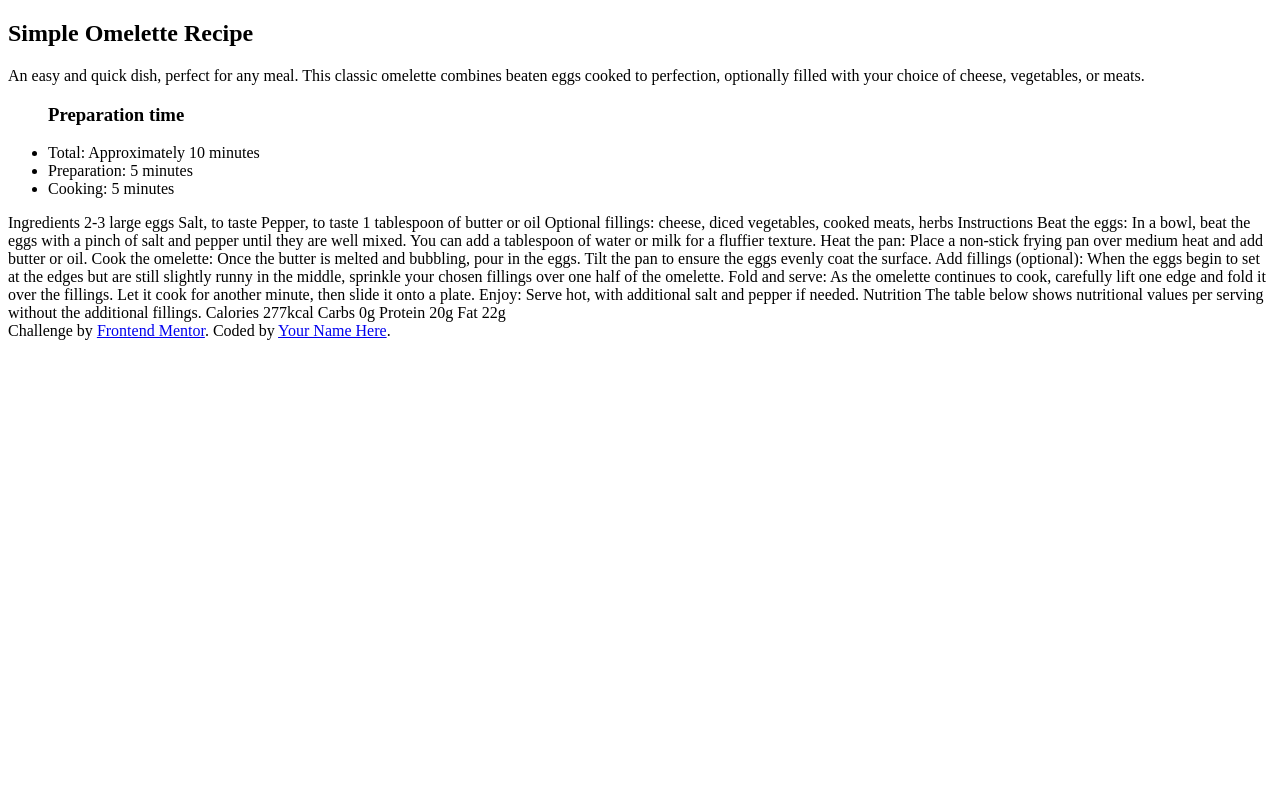
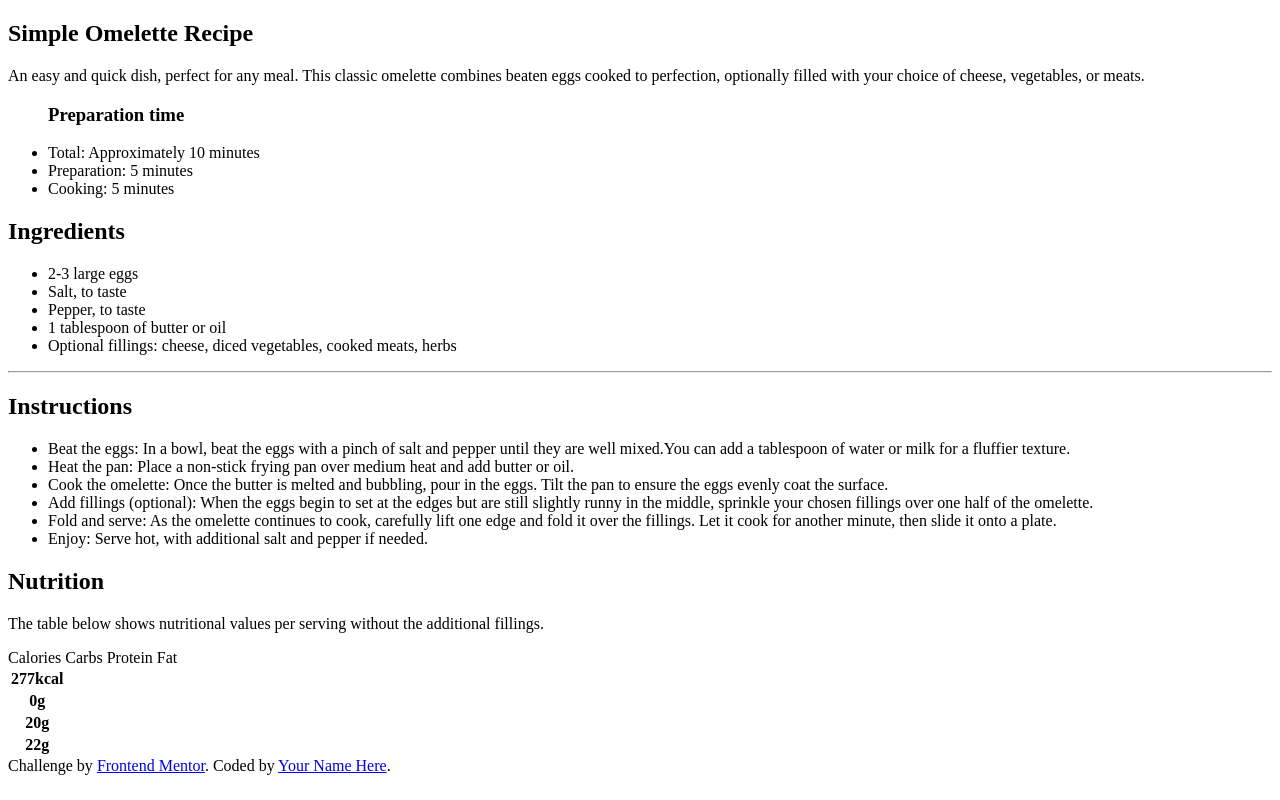
Before and after one commit to GuilhermeMarchioli/Recipe-Page, a plain HTML site: page index.html in a window 1280 px wide. Drawn offline with Linux system fonts and the light colour scheme.

Commit message:
html base

```diff
--- a/index.html
+++ b/index.html
@@ -24,47 +24,67 @@
       <li>Cooking: 5 minutes</li>
   </ul>
 
-  Ingredients
+  <h2>Ingredients</h2>
 
-  2-3 large eggs
-  Salt, to taste
-  Pepper, to taste
-  1 tablespoon of butter or oil
-  Optional fillings: cheese, diced vegetables, cooked meats, herbs
+  <ul>
+      <li>2-3 large eggs</li>
+      <li>Salt, to taste</li>
+      <li>Pepper, to taste</li>
+      <li>1 tablespoon of butter or oil</li>
+      <li>Optional fillings: cheese, diced vegetables, cooked meats, herbs</li>
+  </ul>
+<hr>
+  <h2>Instructions</h2>
+<ul>
 
-  Instructions
+      <li>Beat the eggs: In a bowl, beat the eggs with a pinch of salt and pepper until they are well mixed.You can add a tablespoon of water or milk for a fluffier texture.</li>
 
-  Beat the eggs: In a bowl, beat the eggs with a pinch of salt and pepper until they are well mixed.
-  You can add a tablespoon of water or milk for a fluffier texture.
+      <li>Heat the pan: Place a non-stick frying pan over medium heat and add butter or oil.</li>
 
-  Heat the pan: Place a non-stick frying pan over medium heat and add butter or oil.
-
+      <li>
           Cook the omelette: Once the butter is melted and bubbling, pour in the eggs. Tilt the pan to ensure
           the eggs evenly coat the surface.
+      </li>
 
+      <li>
           Add fillings (optional): When the eggs begin to set at the edges but are still slightly runny in the
           middle, sprinkle your chosen fillings over one half of the omelette.
+      </li>
 
+      <li>
           Fold and serve: As the omelette continues to cook, carefully lift one edge and fold it over the
           fillings. Let it cook for another minute, then slide it onto a plate.
+      </li>
 
-  Enjoy: Serve hot, with additional salt and pepper if needed.
+      <li>Enjoy: Serve hot, with additional salt and pepper if needed.</li>
 
-  Nutrition
+</ul>
+  <h2>Nutrition</h2>
 
-  The table below shows nutritional values per serving without the additional fillings.
+  <p>The table below shows nutritional values per serving without the additional fillings.</p>
 
+<table>
+
+      <tr>
           Calories
-  277kcal
+          <th>277kcal</th>
+      </tr>
 
+      <tr>
           Carbs
-  0g
+          <th>0g</th>
+      </tr>
 
+      <tr>
           Protein
-  20g
+          <th>20g</th>
+      </tr>
 
+      <tr>
           Fat
-  22g
+          <th>22g</th>
+      </tr>
+</table>
 
   <div class="attribution">
     Challenge by <a href="https://www.frontendmentor.io?ref=challenge" target="_blank">Frontend Mentor</a>.
```
Lines whose indentation alone changed are shown as unchanged.
